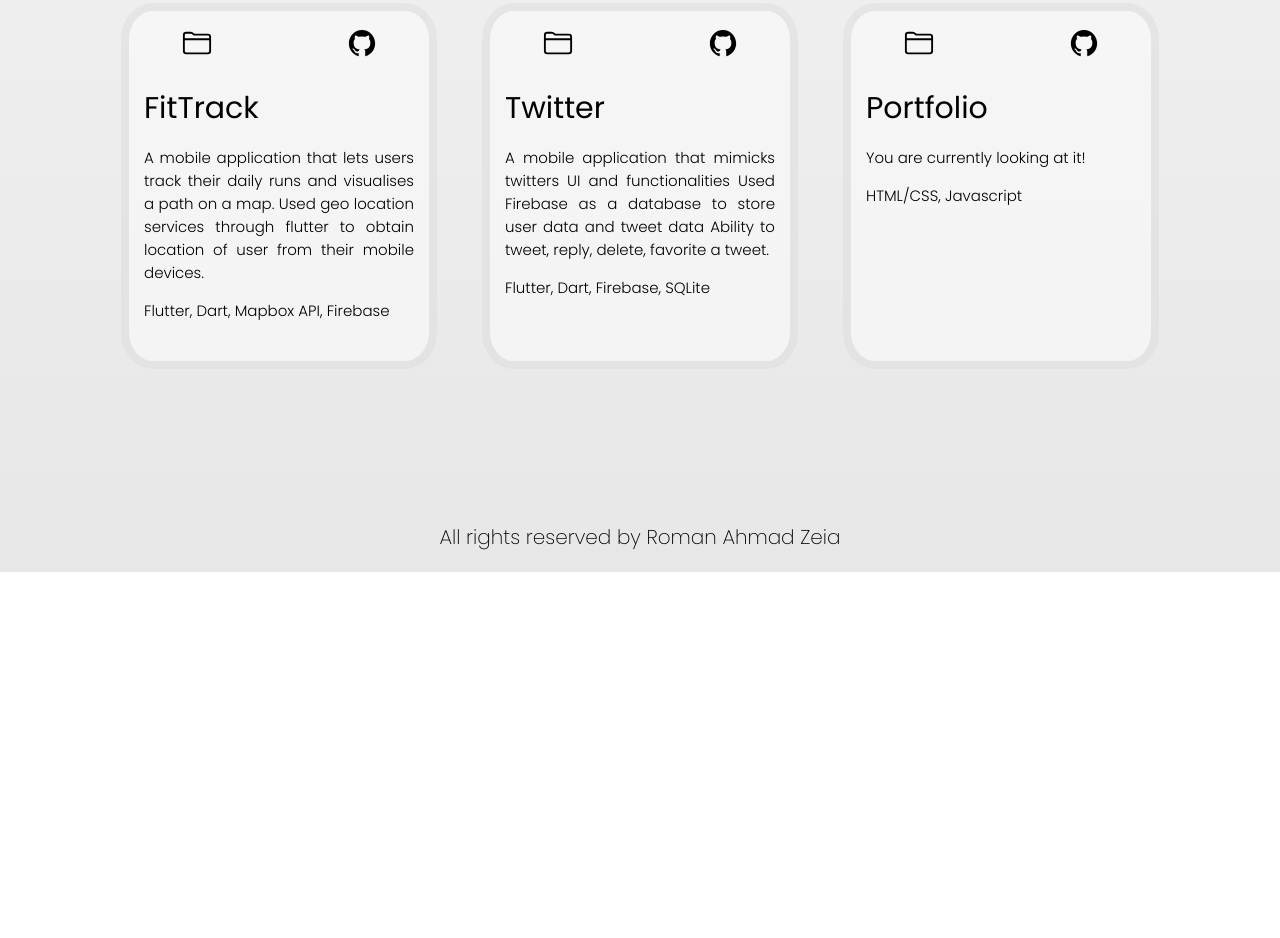
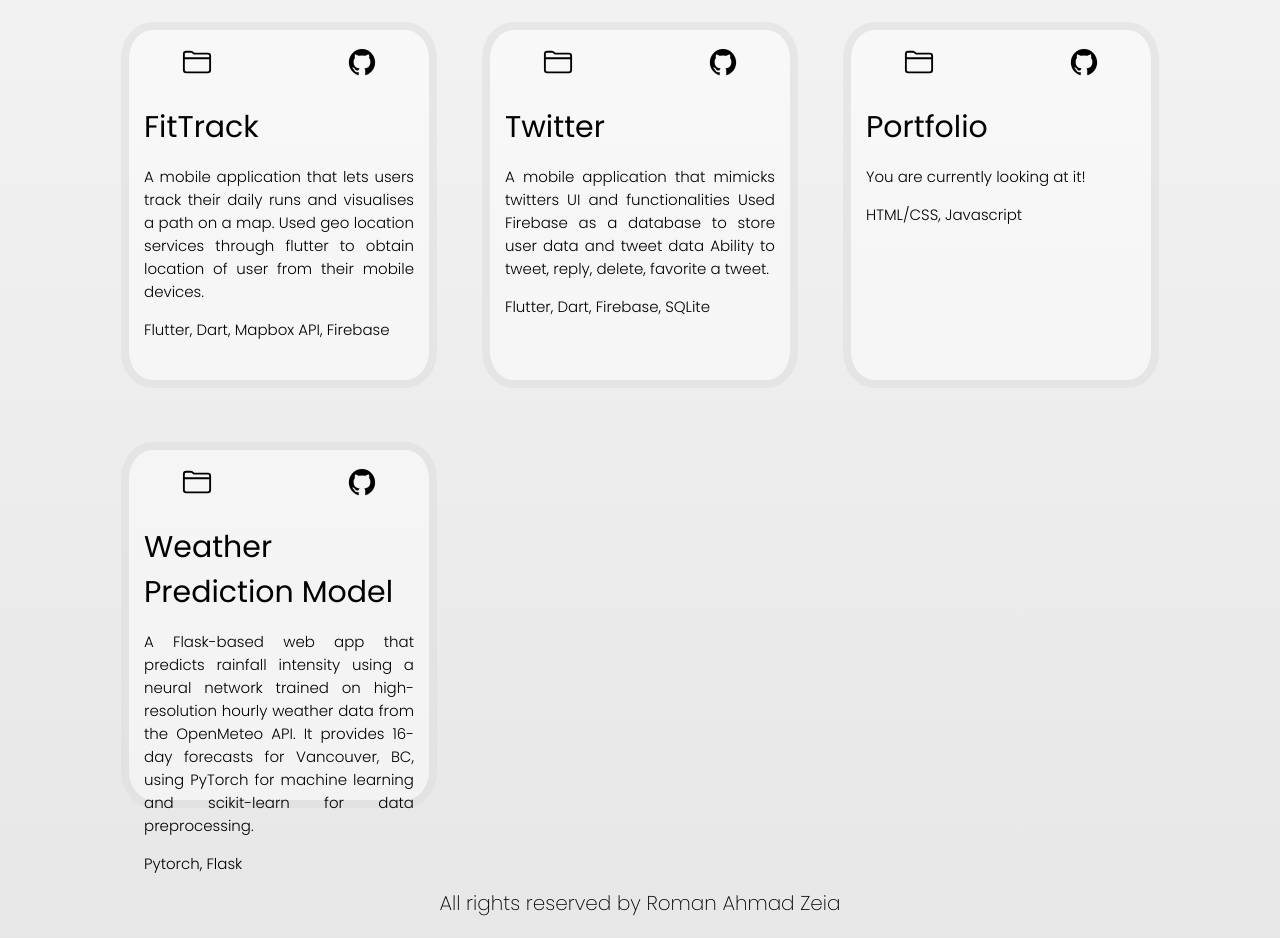
Before and after one commit to roman-ahmadzeia/portfolio, a website built with webpack: page index.html in a window 1280 px wide. Shown: the part 3185-4123 px from the top of the page. Before the commit the page ends 3757 px from the top, so only its background shows below. Built offline with nearby package versions, Linux system fonts and the light colour scheme.

Commit message:
project added

```diff
--- a/index.html
+++ b/index.html
@@ -315,6 +315,17 @@
         <p>HTML/CSS, Javascript</p>
       </div>
 
+      <div class = "projects-grid-div">
+        <div class = "projects-grid-div-header">
+          <a class = "project-icon"><ion-icon name="folder-outline"></ion-icon></a>
+          <a href="https://github.com/roman-ahmadzeia/weather-prediction-neural-network" class = "project-link"><ion-icon name="logo-github"></ion-icon></a>
+        </div>
+        <h1>Weather Prediction Model</h1>
+        <p> A Flask-based web app that predicts rainfall intensity using a neural network trained on high-resolution hourly weather data from the OpenMeteo API. It provides 16-day forecasts for Vancouver, BC, using PyTorch for machine learning and scikit-learn for data preprocessing.
+        </p>
+        <p>Pytorch, Flask</p>
+      </div>
+
 
 
 
```
